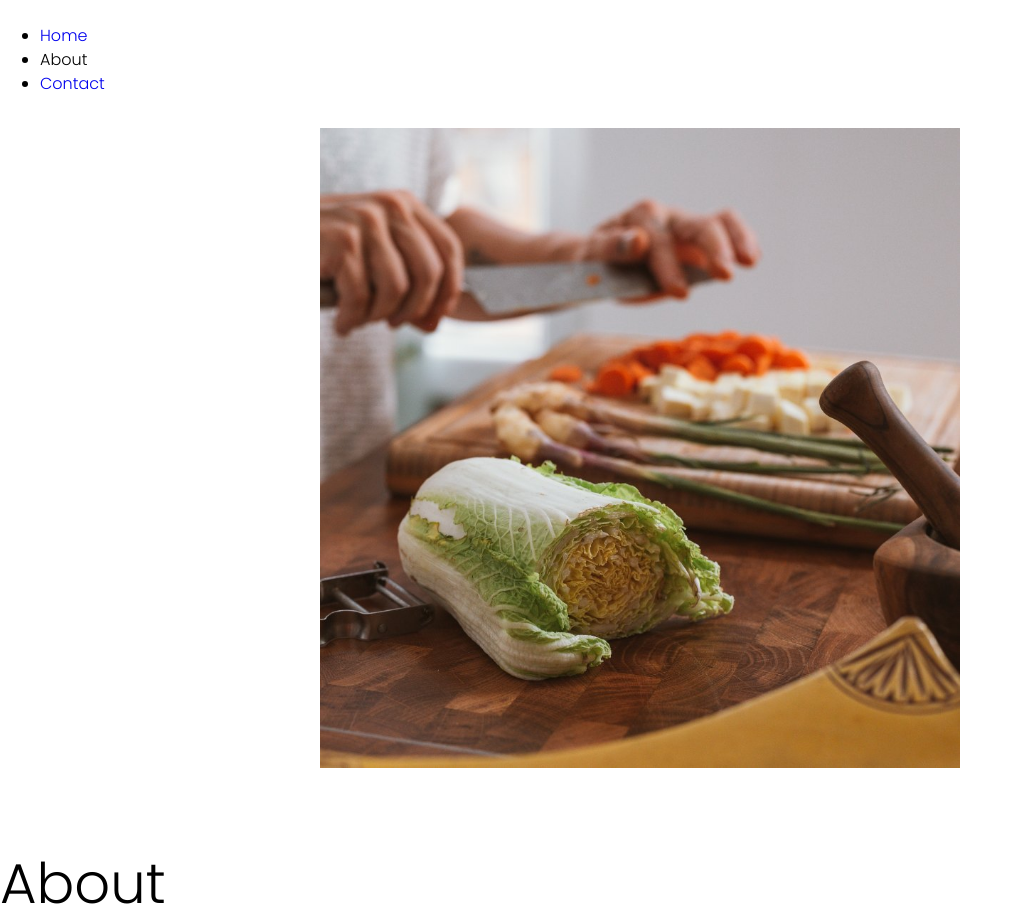
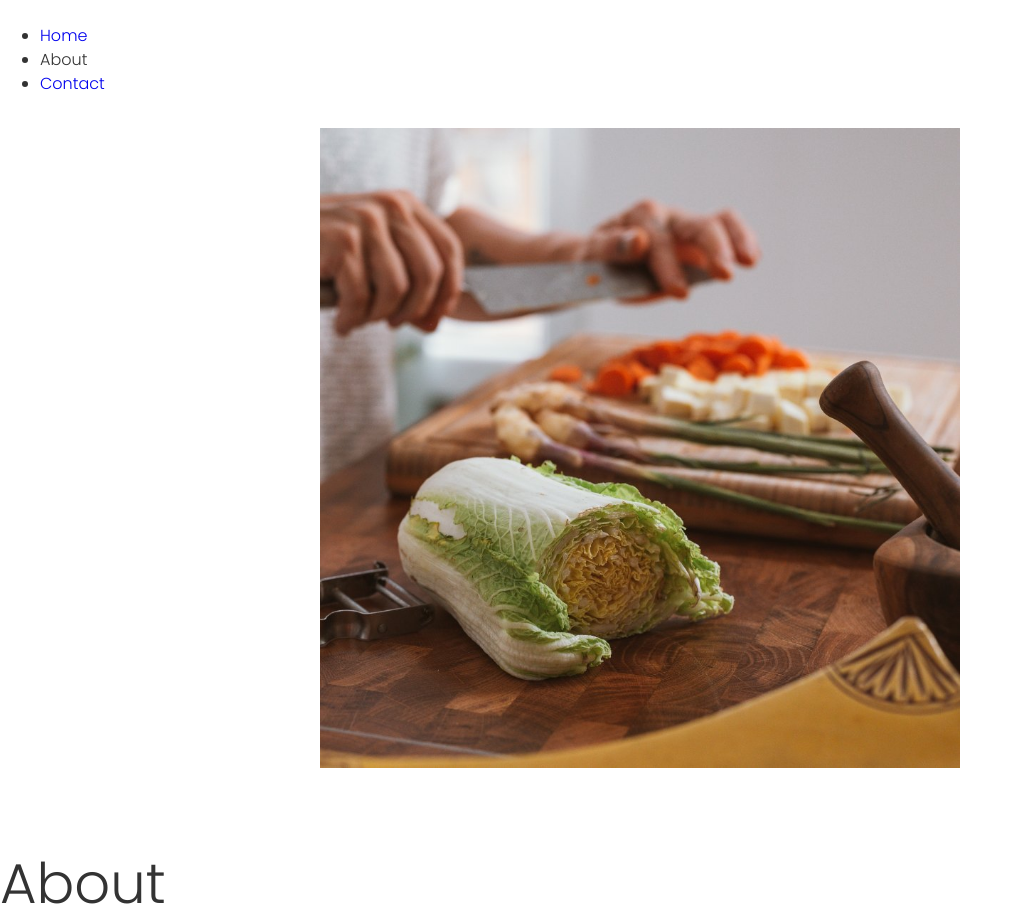
Before and after one commit to is-120-winter-2023/css-fonts-and-a-button-pochovillar, a website: page about/index.html in a window 1280 px wide. Shown: the whole page, without its empty margins (0-1021 px from the left). Drawn offline with Linux system fonts and the light colour scheme.

Commit message:
body thing

```diff
--- a/styles/main.css
+++ b/styles/main.css
@@ -100,6 +100,11 @@ h4 {
   margin-bottom: 0.5em;
   margin-top: 1.5em;
 }
+
+body{
+  font-family: "Poppins", sans-serif;
+  color: #333
+}
 h1 {
   font-size: 3.5rem;
 }
```
